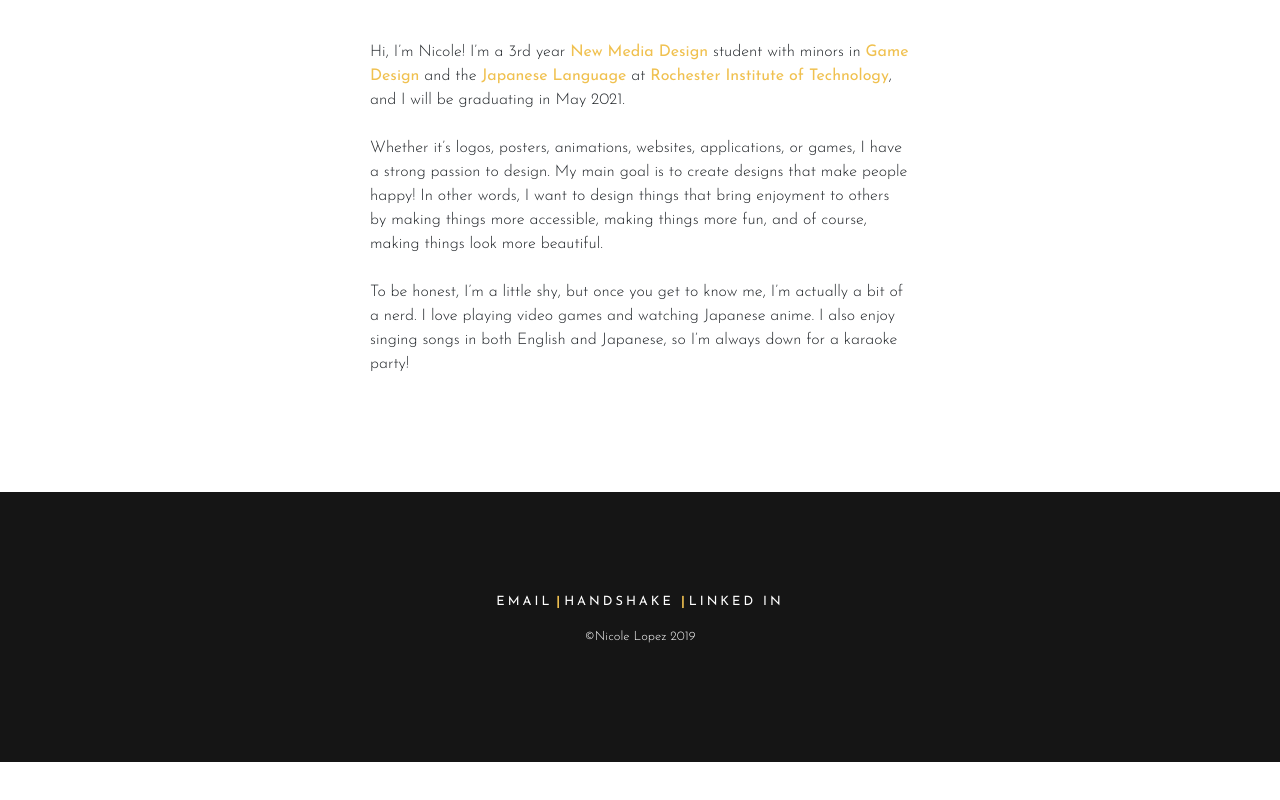
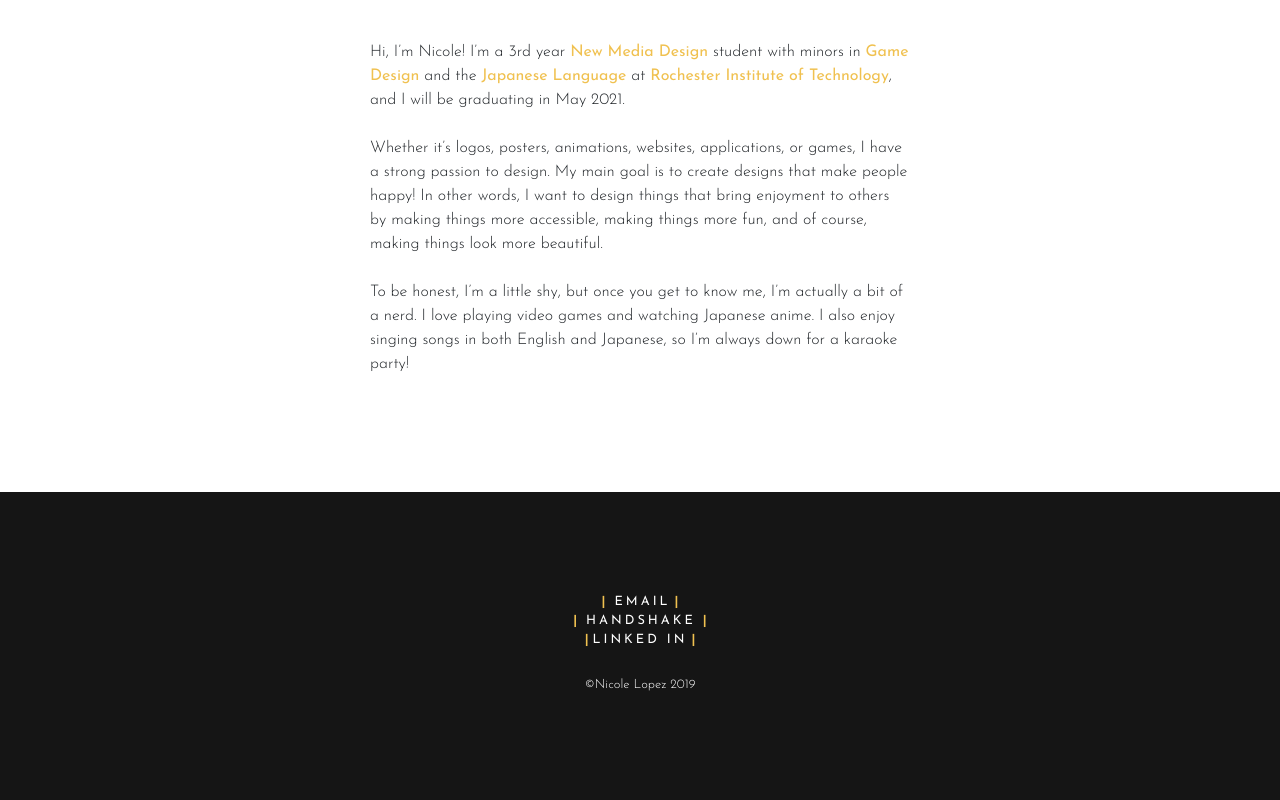
Before and after one commit to nmlopez360/nmlopez360.github.io, a plain HTML site: page index.html in a window 1280 px wide. Shown: the part 2183-2983 px from the top of the page. Before the commit the page ends 2945 px from the top, so only its background shows below. Drawn offline with nearby package versions, Linux system fonts and the light colour scheme.

Commit message:
Image Resizing & Footer fixes

```diff
--- a/css/main.css
+++ b/css/main.css
@@ -368,7 +368,27 @@ footer {
     font-size: .8em;
 }
 
-#footerText a {
+#footerText ul {
+    list-style-type: none;
+    margin: 0;
+    margin-left: 55px;
+    margin-bottom: 25px;
+    padding: 0;
+    overflow: hidden;
+}
+
+#footerText li {
+    float: left;
+}
+
+#footerText li p {
+    margin: 0px 5px 0px 5px;
+    display: block;
+    text-align: center;
+    text-decoration: none;
+}
+
+#footerText li a {
     font-weight: 400;
     letter-spacing: 3px;
     color: white;
@@ -385,8 +405,26 @@ footer {
     color: #F0C150;
 }
 
+.linkDivide {
+    display: none;
+}
+
+@media screen and (max-width: 1300px){
+    #footerText ul {
+        margin-left: 0px;
+    }
+
+    #footerText ul li {
+        float: none;
+    }
+
+    .linkDivide {
+        display: contents;
+    }
+}
+
 @media screen and (max-width: 576px){
-    #footerText a {
+    #footerText li a {
         font-size: .8em;
     }
 }
--- a/index.html
+++ b/index.html
@@ -161,13 +161,32 @@
                 <div class="row justify-content-center">
 
                     <div class="col-lg-5" id="footerText">
+                        <ul>
+                            <li>
                                 <p>
+                                    <span style="color: #F0C150; font-weight: 700; margin-right: 5px;">|</span>
                                     <a href="mailto:nmlopez360@gmail.com" target="_blank">EMAIL</a>
-                            <span style="color: #F0C150; font-weight: 700;">|</span>
+                                    <span class="linkDivide" style="color: #F0C150; font-weight: 700;">|</span>
+                                </p>
+                            </li>
+
+                            <li>
+                                <p>
+                                    <span style="color: #F0C150; font-weight: 700; margin-right: 5px;">|</span>
                                     <a href="https://rit.joinhandshake.com/users/6918240" target="_blank"> HANDSHAKE </a>
                                     <span style="color: #F0C150; font-weight: 700;">|</span>
+                                </p>
+                            </li>
+
+                            <li>
+                                <p>
+                                    <span class="linkDivide" style="color: #F0C150; font-weight: 700; margin-right: 5px;">|</span>
                                     <a href="https://www.linkedin.com/in/nmlopez360/" target="_blank"> LINKED IN</a>
+                                    <span style="color: #F0C150; font-weight: 700;">|</span>
                                 </p>
+                            </li>
+                        </ul>
+
                         <p>©Nicole Lopez 2019</p>
                     </div>
 
```
Lines whose indentation alone changed are shown as unchanged.
